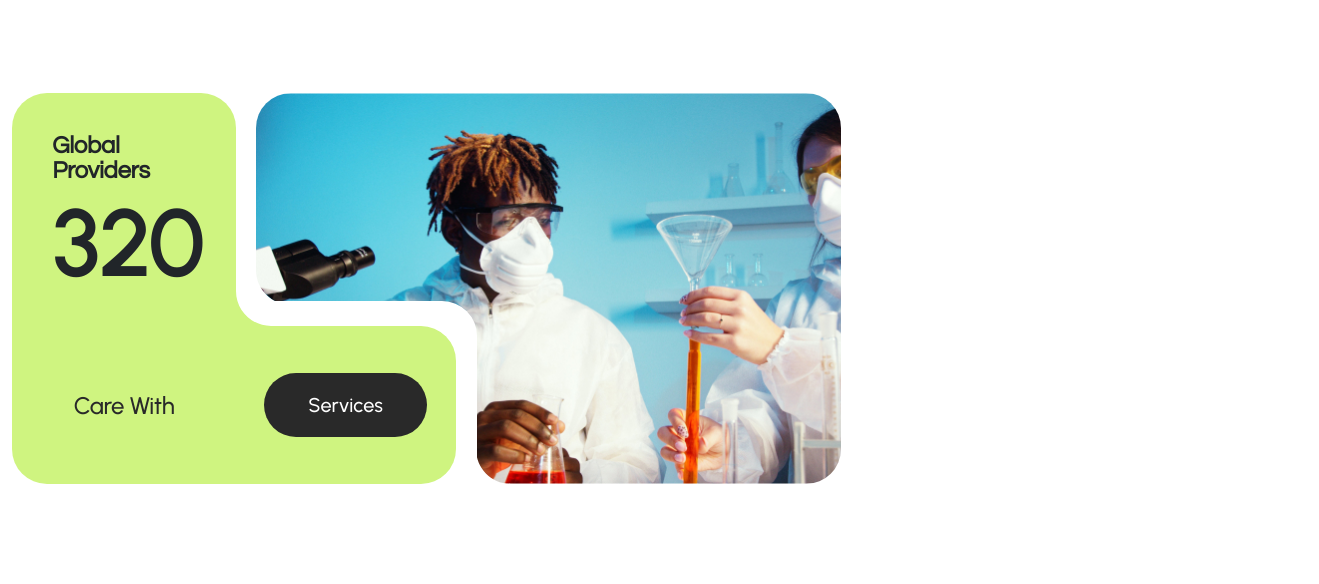
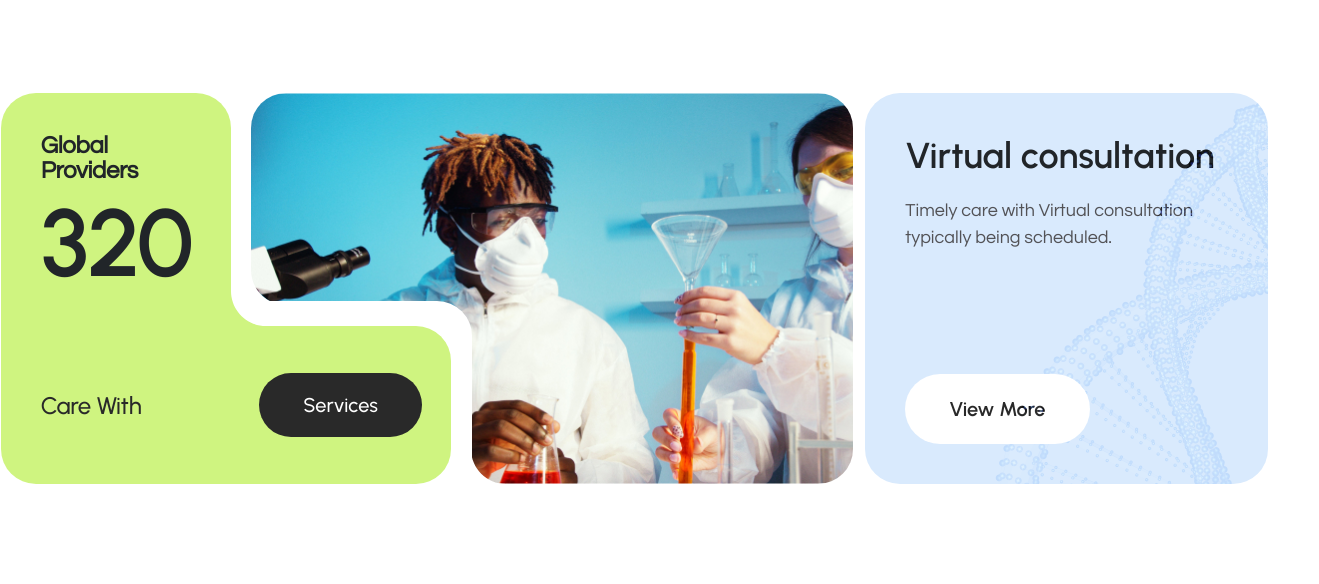
Before and after one commit to alihasandeveloper/labortex, a plain HTML site: page index.html in a window 1280 px wide. Shown: the part 577-1161 px from the top of the page, 1319 px wide, since content can reach past the window. Drawn offline with Linux system fonts and the light colour scheme.

Commit message:
cta area done

```diff
--- a/index.html
+++ b/index.html
@@ -102,8 +102,8 @@
 
     <section class="cta-area">
         <div class="container-fluid">
-            <div class="row">
-                <div class="col-8">
+            <div class="row ">
+                <div class="col-8 p-0 m-0">
                     <div class="cta-wrapper">
                         <div class="section-title">
                             <div class="sec-content">
@@ -126,7 +126,8 @@
                                 </div>
                             </div>
                         </div>
-                        <div class="image-wrapper" style="background: url(image/background/image-1.jpg); background-repeat: no-repeat; background-size: cover;">
+                        <div class="image-wrapper"
+                            style="background: url(image/background/image-1.jpg); background-repeat: no-repeat; background-size: cover;">
                             <div class="rectangle-shape">
                                 <div class="top-sticky-corner">
                                     <svg xmlns="http://www.w3.org/2000/svg" width="35" height="35" viewBox="0 0 35 35"
@@ -146,7 +147,27 @@
                         </div>
                     </div>
                 </div>
-                <div class="col-4"></div>
+                <div class="col-4">
+                    <div class="info-card">
+                        <div class="overlay">
+                            <img src="image/background/info-card-shape.png" alt="">
+                        </div>
+                        <div class="info-card-inner">
+                            <div class="content-wrapper">
+                                <div class="title-inner">
+                                    Virtual consultation
+                                </div>
+                                <div class="content-inner">
+                                    <p>Timely care with Virtual consultation <br>
+                                        typically being scheduled.</p>
+                                </div>
+                            </div>
+                        </div>
+                        <div class="btn-inner">
+                            <a href="" class="theme-btn">View More</a>
+                        </div>
+                    </div>
+                </div>
             </div>
         </div>
     </section>
--- a/sass/_cta-area.scss
+++ b/sass/_cta-area.scss
@@ -66,6 +66,11 @@
                     text-decoration: none;
                     border-radius: 50px;
                     padding: 20px 44px;
+                    transition: 0.8s;
+                    &:hover {
+                        background-color: #fff;
+                        color: $textColor;
+                    }
                 }
                 .left-sticky-corner {
                     position: absolute;
@@ -110,3 +115,59 @@
          }
     }
 }
+
+.info-card {
+    height: 391px;
+    position: relative;
+    background-color: #D9EAFD;
+    overflow: hidden;
+    padding: 40px;
+    border-radius: 35px;
+    display: flex;
+    justify-content: space-between;
+    flex-direction: column;
+    .overlay {
+        position: absolute;
+        bottom: -20%;
+        right: -27%;
+        opacity: 0.8;
+        mix-blend-mode: soft-light;
+    }
+    .info-card-inner {
+        .content-wrapper {
+            .title-inner {
+                font-size: 36px;
+                font-weight: 600;
+                line-height: 46px;
+                list-style: -0.54px;
+                font-family: $headerFont;
+            }
+            .content-inner {
+                margin-top: 18px;
+                p {
+                    font-size: 18px;
+                    font-family: $primaryFont;
+                    color: $grayColor;
+                }
+            }
+        }
+    }
+    .btn-inner {
+        display: inline-flex;
+        .theme-btn {
+            color: $textColor;
+            text-decoration: none;
+            padding: 20px 44px;
+            background-color: #fff;
+            border-radius: 50px;
+            font-size: 20px;
+            font-family: $headerFont;
+            font-weight: 600;
+            @include transition;
+            &:hover {
+                background: $textColor;
+                color: #fff;
+            }
+        }
+    }
+}
--- a/sass/_mixin.scss
+++ b/sass/_mixin.scss
@@ -10,3 +10,7 @@
         @content;
     }
 }
+
+@mixin transition {
+    transition: all ease 0.8s;
+}
--- a/sass/style.scss
+++ b/sass/style.scss
@@ -4,9 +4,9 @@
     box-sizing: border-box;
 }
 
-* {
+body {
 max-width: 1659px;
-margin: 0 auto;
+margin: 0 auto!important;
 }
 
 // Variable
```
Also changed, not shown: css/style.css, image/background/info-card-shape.png (added).
